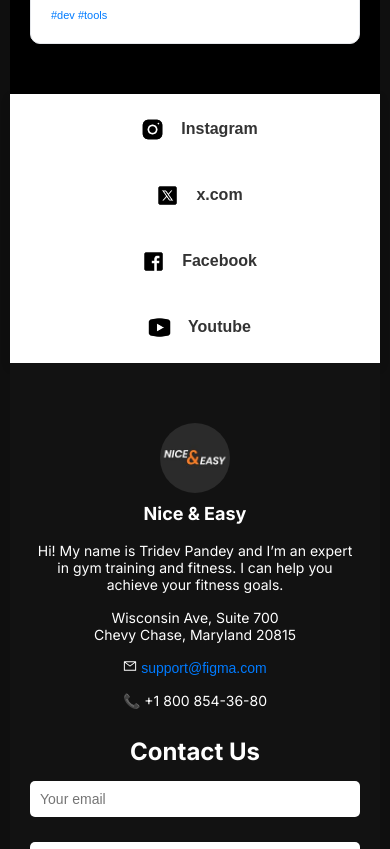
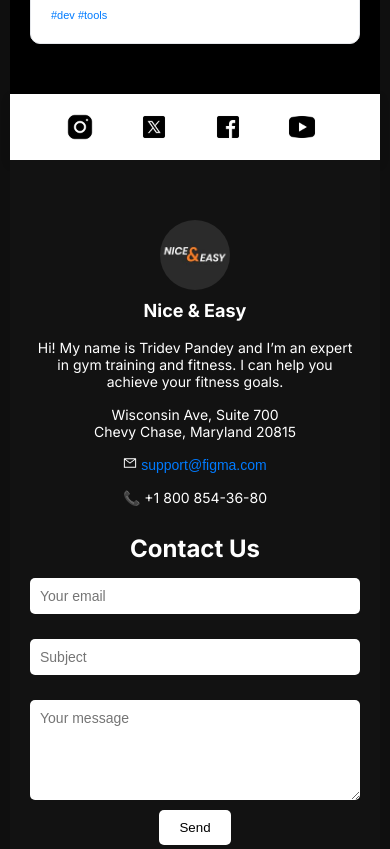
Before and after one commit to tusharpatel0504/gym-website, a React (Vite) app in the folder frontend/: page / in a window 390 px wide. Shown: the part 6320-7169 px from the top of the page. Built offline with nearby package versions, Linux system fonts and the light colour scheme; no server answers.

Commit message:
more changes

```diff
--- a/frontend/src/components/footer/footer.css
+++ b/frontend/src/components/footer/footer.css
@@ -43,23 +43,29 @@
 }
 
 .footer-contact h3 {
+  display: flex;
+  align-items: center;
+  justify-content: center;
   font-size: 1.5rem;
   margin-bottom: 15px;
 }
 
 .footer-contact form {
   display: flex;
+  align-items: center;
   flex-direction: column;
   gap: 10px;
 }
 
 .footer-contact input,
 .footer-contact textarea {
+
   width: 100%;
+  max-width: 350px;
   padding: 10px;
   border-radius: 5px;
   border: none;
-  background-color: white;
+  background-color: rgb(255, 255, 255);
   color: black;
 }
 
@@ -70,14 +76,15 @@
 
 .footer-contact button {
   padding: 10px 20px;
-  background-color: #b34a09;
+  background-color: #ffffff;
   border: none;
-  color: white;
+  border-radius: 5px;
+  color: rgb(0, 0, 0);
   cursor: pointer;
 }
 
 .footer-contact button:hover {
-  background-color: #8c3707;
+  background-color: #c0bdbd;
 }
 
 /* Right Section - Company Links */
--- a/frontend/src/components/socialstrip/socialstrip.css
+++ b/frontend/src/components/socialstrip/socialstrip.css
@@ -7,14 +7,13 @@
     gap: 50px;
     height: 100px;
     width: 100%;
-
     box-shadow: 0 4px 10px rgba(0, 0, 0, 0.1);
-    flex-wrap: wrap; /* Allows wrapping on smaller screens */
+    flex-wrap: wrap;
 }
 
 .social-item {
     display: flex;
-    align-items: center;
+    align-items: center; /* Keep icons and text side by side */
     text-decoration: none;
     color: #333;
     font-weight: 500;
@@ -36,13 +35,13 @@
 }
 
 .social-icon img {
-    width: 40px; /* Default icon size */
+    width: 40px;
     height: 40px;
     transition: all 0.3s ease-in-out;
 }
 
 .social-name {
-    font-size: 22px; /* Default font size */
+    font-size: 22px;
     font-weight: bold;
     transition: all 0.3s ease-in-out;
 }
@@ -56,45 +55,42 @@
     }
 
     .social-icon img {
-        width: 32px; /* Reduce icon size */
+        width: 32px;
         height: 32px;
     }
 
     .social-name {
-        font-size: 18px; /* Reduce text size */
+        font-size: 18px;
     }
 }
 
 /* Small screens (Phones, 480px and below) */
 @media screen and (max-width: 480px) {
     .social-strip {
-        flex-direction: column;
-        align-items: center;
-        gap: 15px;
+        flex-wrap: wrap;
+        gap: 20px;
     }
 
     .social-item {
-        margin: 5px 0;
+        flex-direction: row; /* Keep icon and text side by side */
+        align-items: center;
+        text-align: center;
+    }
+
+    .social-name {
+        display: none; /* Hide text on small screens */
     }
 
     .social-icon img {
-        width: 25px; /* Further reduce icon size */
-        height: 25px;
-    }
-
-    .social-name {
-        font-size: 16px; /* Further reduce text size */
+        width: 30px;
+        height: 30px;
     }
 }
 
 /* Extra small screens (350px and below) */
 @media screen and (max-width: 350px) {
     .social-icon img {
-        width: 20px; /* Smallest icon size */
-        height: 20px;
-    }
-
-    .social-name {
-        font-size: 14px; /* Smallest text size */
+        width: 25px;
+        height: 25px;
     }
 }
```
